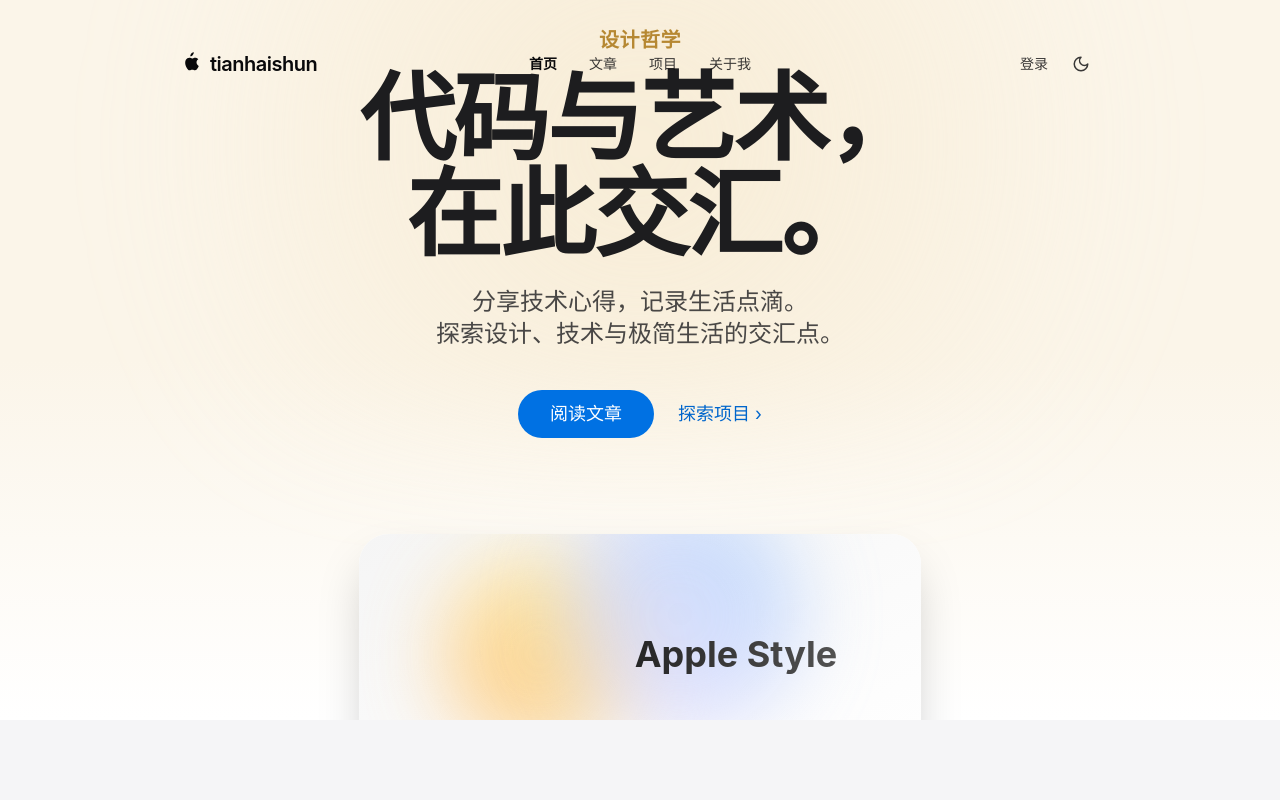
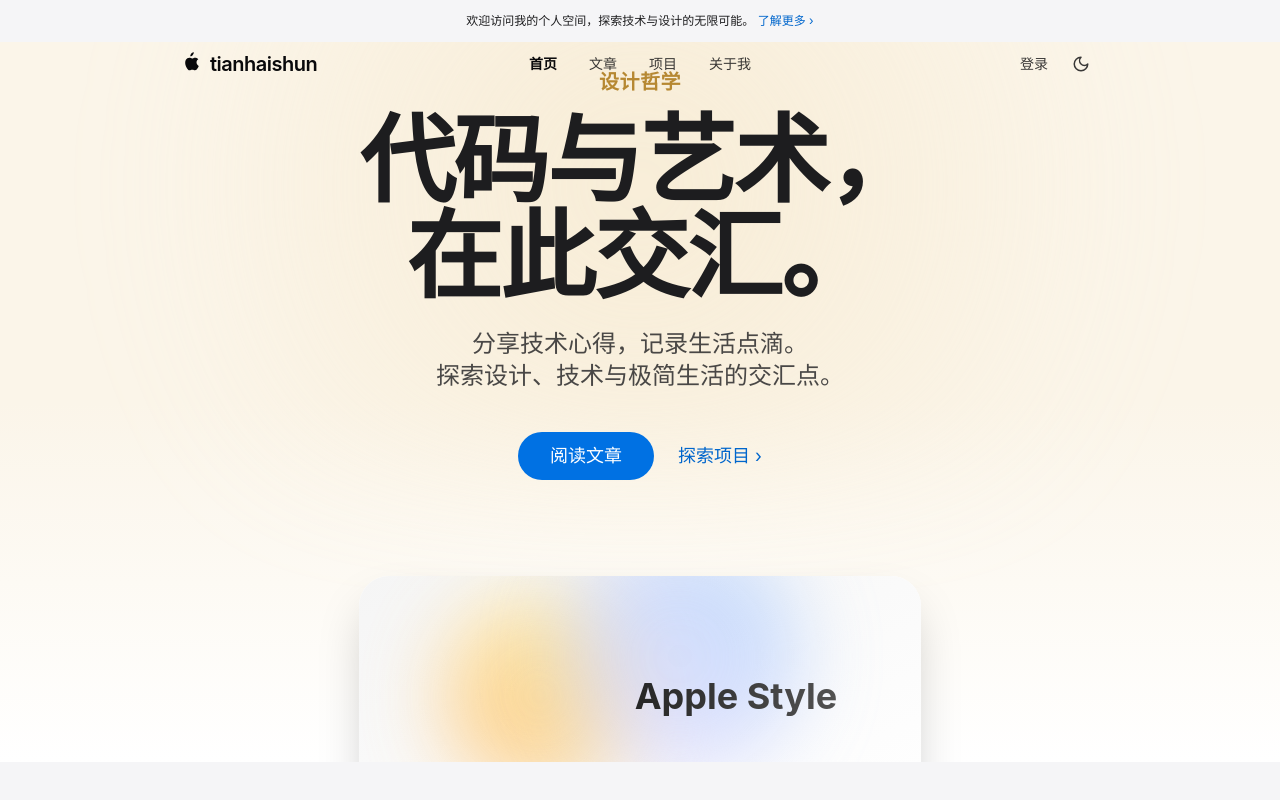
Before and after one commit to tianhaishun/appleStyle, a React (Vite) app: page / in a window 1280 px wide. Shown: the top 800 px of the page. Built offline with nearby package versions, Linux system fonts and the light colour scheme.

Commit message:
style: unify blog page style with projects page and fix hero link

```diff
--- a/src/components/layout/Navbar.tsx
+++ b/src/components/layout/Navbar.tsx
@@ -74,6 +74,14 @@ export function Navbar() {
 
   return (
     <>
+      {/* Top Notice Bar - Apple Style */}
+      {!isScrolled && (
+          <div className="bg-[#f5f5f7] dark:bg-[#1d1d1f] text-[12px] py-3 text-center text-[#1d1d1f] dark:text-[#f5f5f7] relative z-[60]">
+             <Container>
+                <span>欢迎访问我的个人空间，探索技术与设计的无限可能。 <Link to="/about" className="text-[#0066cc] hover:underline">了解更多 ›</Link></span>
+             </Container>
+          </div>
+      )}
       <motion.header
         className={cn(
           "fixed top-0 left-0 right-0 z-50 transition-colors duration-300",
```
